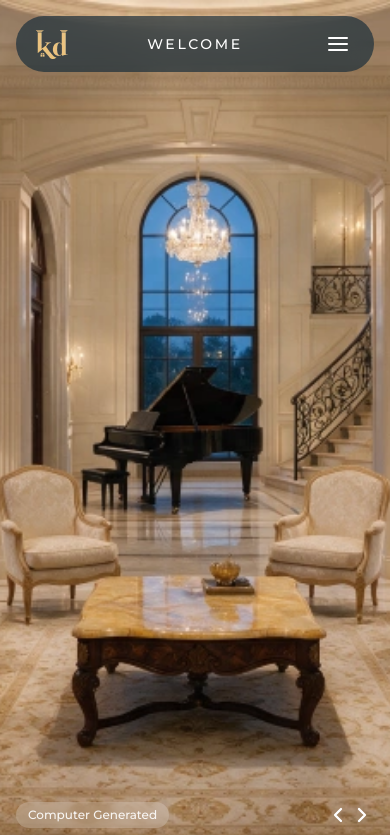
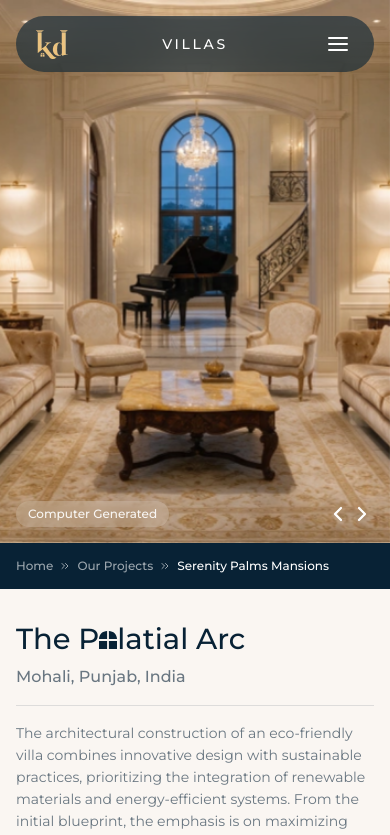
Before and after one commit to Surat-Infotech/kapuria-developers, a Next.js app: page /our-projects/the-palatial-arc in a window 390 px wide. Shown: the top 835 px of the page. Built offline with nearby package versions, Linux system fonts and the light colour scheme; a web font is replaced by a local one.

Commit message:
WD-3144 update project detail pages problem in responsive design

```diff
--- a/src/app/our-projects/[slug]/_sections/breadcrumb.jsx
+++ b/src/app/our-projects/[slug]/_sections/breadcrumb.jsx
@@ -1,6 +1,7 @@
 import Link from "next/link";
 
 import { ROUTES } from "@/lib/route";
+import { cn } from "@/lib/utils";
 
 import ChevronsRightIcon from "@/assets/svgs/common/chevrons-right";
 
@@ -11,22 +12,33 @@ export default function BreadcrumbSection({ project }) {
   const trail = [
     { label: "Home", href: ROUTES.HOME },
     { label: "Our Projects", href: ROUTES.OUR_PROJECTS },
-    // No route filters by type yet, so this segment is a label only.
-    { label: project.typePlural },
-    { label: project.name },
+    // No route filters by type yet, so this segment is a label only. It also
+    // drops out below `sm` — the mobile header pill already carries the type,
+    // and four crumbs wrap onto a second line at that width.
+    { label: project.typePlural, desktopOnly: true },
+    // Last segment follows the breadcrumb design rather than the catalogue —
+    // render-only, so `projects.js` keeps the real names for cards, titles and
+    // metadata. Swap back to the line below once the copy is final.
+    // { label: project.name },
+    { label: "Serenity Palms Mansions" },
   ];
 
   return (
     <nav aria-label="Breadcrumb" className="bg-navy-800">
       <div className="mx-auto max-w-xl px-16 py-14 lg:py-20">
-        <ol className="text-body-xs md:text-body flex flex-wrap items-center gap-6 font-medium sm:gap-10 lg:text-[18x]/[normal]">
+        <ol className="text-body-xs sm:text-body flex flex-wrap items-center gap-6 font-medium sm:gap-10 lg:text-[18x]/[normal]">
           {trail.map((crumb, index) => {
             const isCurrent = index === trail.length - 1;
 
             return (
               <li
                 key={crumb.label}
-                className="flex items-center gap-6 sm:gap-10"
+                className={cn(
+                  "flex items-center gap-6 sm:gap-10",
+                  // Hiding the whole <li> takes its leading chevron with it,
+                  // so the trail keeps one separator between each crumb.
+                  crumb.desktopOnly && "hidden sm:flex"
+                )}
               >
                 {index > 0 ? (
                   // The glyph spans half its 24 viewBox, so a 12px box draws
--- a/src/app/our-projects/[slug]/_sections/hero-gallery.jsx
+++ b/src/app/our-projects/[slug]/_sections/hero-gallery.jsx
@@ -26,7 +26,7 @@ export default function HeroGallerySection({ project, images }) {
               alt={`${project.name} — view ${index + 1}`}
               priority={index === 0}
               sizes="100vw"
-              className="aspect-375/393 h-screen w-full min-w-0 shrink-0 grow-0 basis-full object-cover lg:w-full"
+              className="aspect-375/522 w-full min-w-0 shrink-0 grow-0 basis-full object-cover lg:h-screen lg:w-full"
             />
           ))}
         </div>
--- a/src/app/our-projects/_sections/featured-projects.jsx
+++ b/src/app/our-projects/_sections/featured-projects.jsx
@@ -192,26 +192,13 @@ function ProjectCard({ project }) {
           {project.description}
         </p>
 
-        {/* <Button
+        <Button
           asChild
           variant="secondary"
           width="full"
           className="text-navy-800 mt-16 px-16 py-8 font-medium tracking-[3.04px] md:px-24 md:py-16 md:tracking-[3.42px] lg:mt-36 lg:w-auto"
         >
           <Link href={projectHref(project)}>
-            <span className="lg:hidden">View Property</span>
-            <span className="hidden lg:inline">Know More</span>
-          </Link>
-        </Button> */}
-
-        <Button
-          asChild
-          variant="secondary"
-          width="full"
-          className="text-navy-800 mt-16 px-16 py-8 font-medium tracking-[3.04px] md:px-24 md:py-16 md:tracking-[3.42px] lg:mt-36 lg:w-auto"
-        >
-          <Link href="">
-            {/* Mobile leads with the action, desktop with the invitation. */}
             <span className="lg:hidden">View Property</span>
             <span className="hidden lg:inline">Know More</span>
           </Link>
--- a/src/components/layout/site-header.jsx
+++ b/src/components/layout/site-header.jsx
@@ -8,6 +8,7 @@ import { useEffect, useState } from "react";
 import { cn } from "@/lib/utils";
 
 import { HEADER_CTA, NAV_ITEMS } from "@/config/navigation";
+import { getProjectBySlug } from "@/config/projects";
 
 import { HeaderLogo, LogoMark } from "@/components/common/logo";
 import { Button } from "@/components/ui/button";
@@ -31,6 +32,24 @@ const DROPDOWN_LINK =
 const MOBILE_TITLES = {
   "/architects": "Construction",
   "/our-projects": "Projects",
+};
+
+const PROJECT_PATH_PREFIX = "/our-projects/";
+
+// Project detail pages can't be listed above — one entry per slug. The pill
+// carries the project's type instead, so /our-projects/the-vantage reads
+// "Villas", matching the breadcrumb segment below the banner.
+const resolveMobileTitle = (pathname, fallback) => {
+  if (MOBILE_TITLES[pathname]) return MOBILE_TITLES[pathname];
+
+  if (pathname.startsWith(PROJECT_PATH_PREFIX)) {
+    const slug = pathname.slice(PROJECT_PATH_PREFIX.length).replace(/\/$/, "");
+    const project = getProjectBySlug(slug);
+
+    if (project) return project.typePlural;
+  }
+
+  return fallback;
 };
 
 // Items without an `href` are dropdown triggers only, so their active state
@@ -203,7 +222,7 @@ const SiteHeader = ({ mobileTitle = "Welcome" }) => {
         </Link>
 
         <span className="text-body-sm font-medium tracking-[2.66px] text-white uppercase">
-          {MOBILE_TITLES[pathname] ?? mobileTitle}
+          {resolveMobileTitle(pathname, mobileTitle)}
         </span>
 
         <button
--- a/src/config/projects.js
+++ b/src/config/projects.js
@@ -259,7 +259,7 @@ const CANOPY_VEIL = {
 export const PROJECTS = [PALATIAL_ARC, MAJESTIC_VILLA, VANTAGE, CANOPY_VEIL];
 
 export const projectHref = (project) =>
-  `${ROUTES.OUR_PROJECTS}/${project.slug}`;
+  `${ROUTES.PROJECTS}/${project.slug}`;
 
 export const getProjectBySlug = (slug) =>
   PROJECTS.find((project) => project.slug === slug);
```
